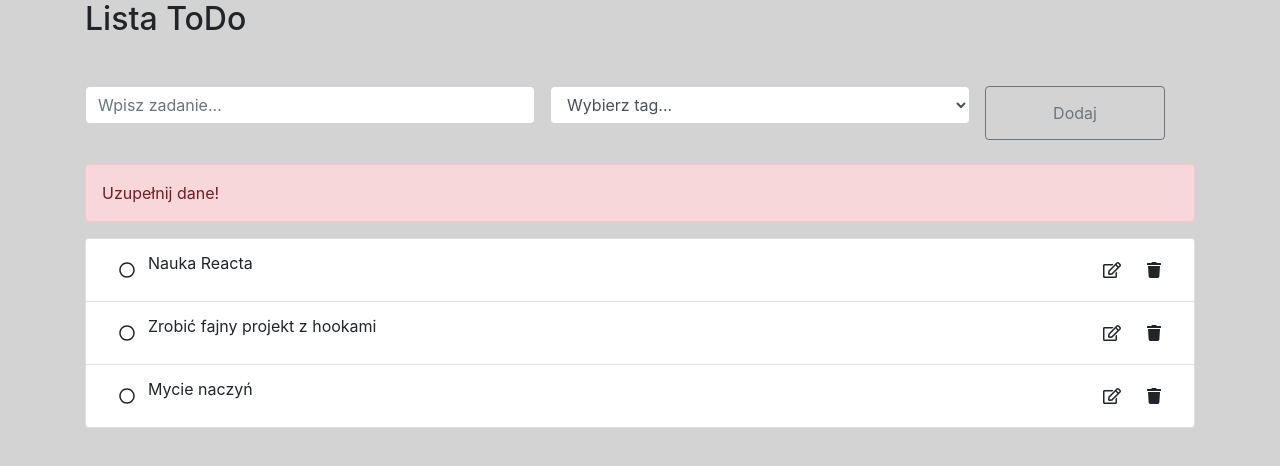
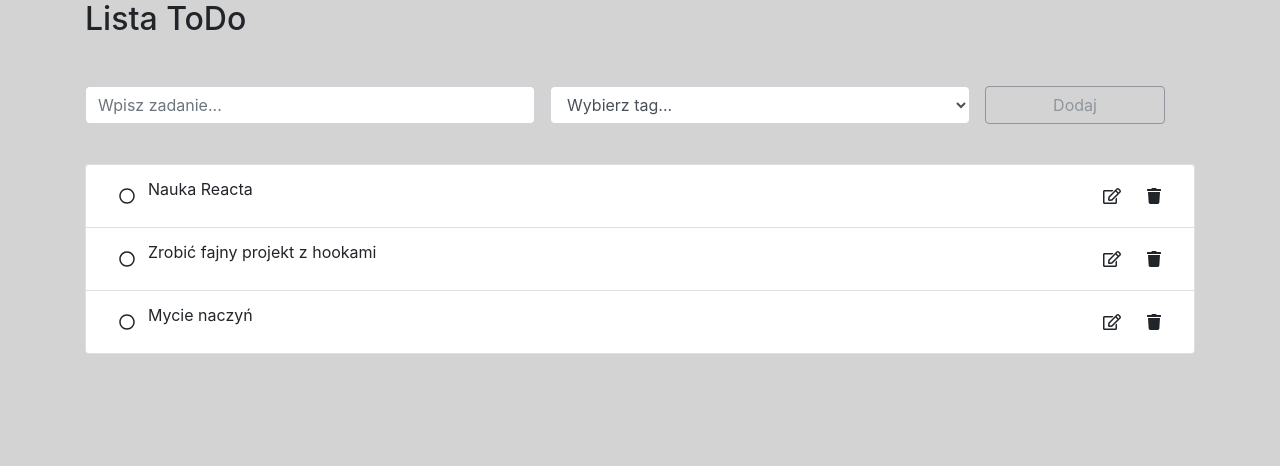
Before and after one commit to DorotaIT/React-Hook-ToDo-App, a React (Create React App) app: page / in a window 1280 px wide. Shown: the top 466 px of the page. Built offline with nearby package versions, Linux system fonts and the light colour scheme.

Commit message:
adding tags

```diff
--- a/src/components/AddingItem/AddingItem.css
+++ b/src/components/AddingItem/AddingItem.css
@@ -1,15 +1,13 @@
 .form-control:focus {
     box-shadow: none;
     border-color: #495057;
+}
+
+button {
+    max-height: 38px;
 }
 
 button:focus{
     border-color: #495057;
     box-shadow: none;
 }
-
-.alert {
-    display:flex;
-    margin-left: 15px;
-    max-width: 97.4%;
-}
--- a/src/components/AddingItem/AddingItem.js
+++ b/src/components/AddingItem/AddingItem.js
@@ -2,40 +2,52 @@ import React, {useState} from 'react';
 // import { v4 as uuidv4 } from 'uuid';
 import './AddingItem.css';
 
+const defaultTags = [
+    { name: "Zwierzęta", value: "ANIMALS" },
+    { name: "Programowanie", value: "PROGRAMMING" },
+    { name: "Prace domowe", value: "HOMEWORK" },
+    { name: "Zakupy", value: "SHOPPING" }
+]
+
 export const AddingItem = (props) => {
     const [titleInputValue, setTitleInputValue] = useState('');
+    const [isValid, setIsValid] = useState();
+    const [tagValue, setTagValue] = useState('');
     const {callbackAddToDos} = props;
-
-    console.log("value", titleInputValue)
 
     const handleTitleInput = (event) => {
         const value = event.target.value;
-        console.log(value)
+        checkValidation(value);
         setTitleInputValue(value);
     }
 
-    const handleAddTask = () => {
-        if(titleInputValue === "") {
-            console.log("error");
-        } else {
-        callbackAddToDos(titleInputValue);
-        setTitleInputValue("");
-        }
+    const checkValidation = (inputValue = titleInputValue) => {
+       if(inputValue === "") {
+           setIsValid(false);
+       } else {
+           setIsValid(true);
+       }
     }
 
-    const addItemAfterEnterPress = () => {
-        if (titleInputValue !== '') {
-        callbackAddToDos(titleInputValue);
+    const handleChooseTag = (event) => {
+        console.log("eventTarget", event.target.value);
+        const value = event.target.value;
+        setTagValue(value);
+    }
+
+    const addItem = () => {
+        callbackAddToDos(titleInputValue, tagValue);
         setTitleInputValue("");
-    } else {
-        console.log("error");
-    }
+        setTagValue("");
+        setIsValid(false);
     }
 
     const handleEnterKeyPress = (event) => {
         if(event.key === "Enter") {
             event.preventDefault();
-            addItemAfterEnterPress();
+            if(isValid) {
+                addItem();
+            }
             return false;
         }
     }
@@ -53,29 +65,28 @@ export const AddingItem = (props) => {
                         value={titleInputValue}
                     >
                     </input>
-                    <div class="form-group col-md-5">
-                        <select class="form-control" id="exampleFormControlSelect1">
+                    <div className="form-group col-md-5">
+                        <select
+                            class="form-control"
+                            id="exampleFormControlSelect1"
+                            onChange={handleChooseTag}
+                            >
                             <option>Wybierz tag...</option>
-                            <option>Zakupy</option>
-                            <option>Programowanie</option>
-                            <option>Zwierzęta</option>
-                            <option>Prace domowe</option>
+                            {defaultTags.map ( (tag) => (
+                                <option value={tag.value}>{tag.name}</option>
+                            ))}
                         </select>
                     </div>
                     <button
                         className="btn btn-outline-secondary btn-block col-md-2"
                         type="button"
-                        onClick={handleAddTask}
+                        disabled={ !isValid }
+                        onClick={addItem}
                         >
                         Dodaj
                     </button>
                 </div>
             </form>
-                <div className="row">
-                    <div className="alert alert-danger w-100 p-3" role="alert">
-                        Uzupełnij dane!
-                    </div>
-                </div>
         </>
     )
 
--- a/src/components/ItemList/ItemList.js
+++ b/src/components/ItemList/ItemList.js
@@ -10,8 +10,6 @@ export const ItemList = (props) => {
     const {item} = props;
     const {callbackToggleIsDone} = props;
     const {callbackDeleteItem} = props;
-    console.log("item", item);
-    console.log("deleteItem:", callbackDeleteItem);
 
     const handleToggleIsDone = () => {
         callbackToggleIsDone(item.id);
@@ -19,6 +17,18 @@ export const ItemList = (props) => {
 
     const handleDeleteItem = () => {
         callbackDeleteItem(item.id);
+    }
+
+    const renderTags = () => {
+        return item.tags.map ( (tag) => (
+            <div>
+                {tag}
+            </div>
+        ))
+    }
+
+    const getTagName = () => {
+
     }
 
     return (
@@ -33,6 +43,7 @@ export const ItemList = (props) => {
            </div>
 
            {item.title}
+           {renderTags()}
 
             <div
                 className="btn float-right"
--- a/src/components/MainToDoApp/MainToDoApp.js
+++ b/src/components/MainToDoApp/MainToDoApp.js
@@ -6,20 +6,20 @@ import './MainToDoApp.css';
 import { toggleIsDoneStatusById, deleteItem } from '../../utils/main'
 
 const mockDate = [
- {id: uuidv4(), title: "Nauka Reacta", isDone: false, tags: ["Programming"]},
- {id: uuidv4(), title: "Zrobić fajny projekt z hookami", isDone: false, tags: ["Programming"]},
+ {id: uuidv4(), title: "Nauka Reacta", isDone: false, tags: []},
+ {id: uuidv4(), title: "Zrobić fajny projekt z hookami", isDone: false, tags: []},
  {id: uuidv4(), title: "Mycie naczyń", isDone: false, tags: []}
 ]
 
 export const MainToDoApp = () => {
     const [toDos, setToDos] = useState(mockDate);
 
-    const callbackAddToDos = (title) => {
+    const callbackAddToDos = (title, tags) => {
         const newToDos = {
             id: uuidv4(),
             title,
             isDone: false,
-            tags: []
+            tags: [tags]
         }
 
         setToDos([newToDos, ...toDos]);
```
